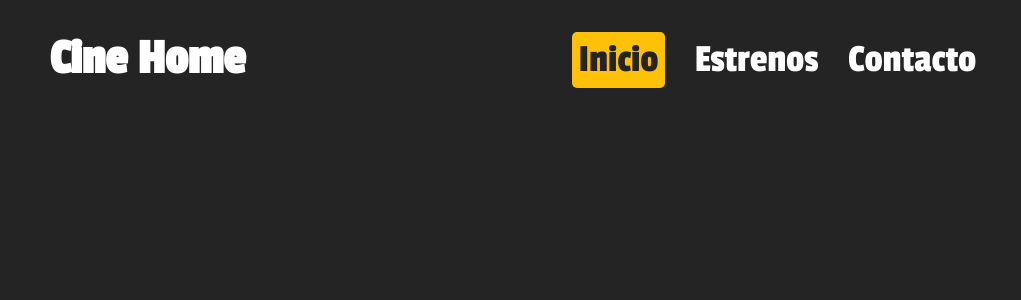
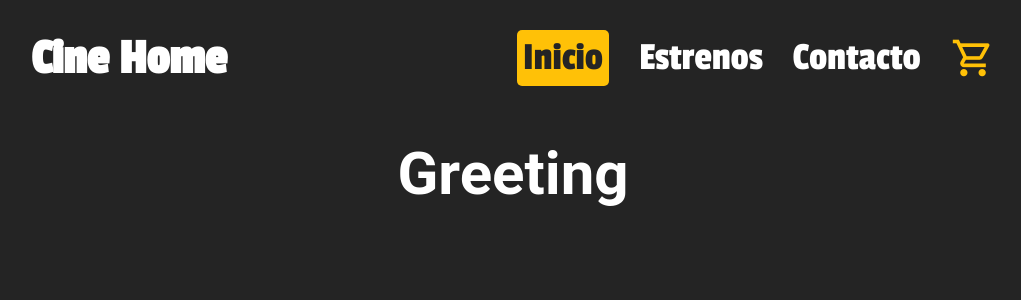
Before and after one commit to martinsetaro/newcinehome, a React (Create React App) app: page / in a window 1280 px wide. Shown: the top 300 px of the page, without its empty margins (127-1148 px from the left). Built offline with nearby package versions, Linux system fonts and the light colour scheme.

Commit message:
Agregue CartWidget y ItemListContainer

```diff
--- a/public/index.html
+++ b/public/index.html
@@ -19,6 +19,8 @@
     <link rel="preconnect" href="https://fonts.googleapis.com">
     <link rel="preconnect" href="https://fonts.gstatic.com" crossorigin>
     <link href="https://fonts.googleapis.com/css2?family=Passion+One&display=swap" rel="stylesheet">
+    <link href="https://fonts.googleapis.com/css2?family=Material+Icons+Outlined"
+      rel="stylesheet">
     <title>React App</title>
   </head>
   <body>
--- a/src/components/App.js
+++ b/src/components/App.js
@@ -1,9 +1,11 @@
 
 import Header from "./Header";
+import ItemListContainer from "./ItemListContainer";
 
 const App = () => {
   return (<>
     <Header/>
+    <ItemListContainer name="Greeting"/>
 
 
 
--- /dev/null
+++ b/src/components/CartWidget.js
@@ -0,0 +1,11 @@
+
+
+const CartWidget = () => {
+  return (
+    <span className="material-icons-outlined">
+shopping_cart
+</span>
+  )
+}
+
+export default CartWidget
--- /dev/null
+++ b/src/components/ItemListContainer.js
@@ -0,0 +1,13 @@
+
+
+const ItemListContainer = (props) => {
+  return (
+      <>
+      <div className="listContainer">
+   <h2>{props.name}</h2>
+   </div>
+   </>
+  )
+}
+
+export default ItemListContainer
--- a/src/components/NavBar.js
+++ b/src/components/NavBar.js
@@ -1,4 +1,4 @@
-
+import CartWidget from "./CartWidget"
 
 const NavBar = () => {
   return (
@@ -6,6 +6,7 @@
         <a href="#" className="enlaces enlace-activo">Inicio</a>
         <a href="#" className="enlaces">Estrenos</a>
         <a href="#" className="enlaces">Contacto</a>
+        <CartWidget/>
     </nav>
 
   )
--- a/src/estilo.scss
+++ b/src/estilo.scss
@@ -48,6 +48,12 @@
     transition: all .3s linear;
 
 }
+.nav__principal
+{
+    display: flex;
+    justify-content: space-around;
+    align-items: center;
+}
 .nav__principal .enlace-activo
 {
     background-color: #ffc107;
@@ -61,3 +67,26 @@
     background-color: #242424;
     color: #ffc107;
 }
+.material-icons-outlined
+{
+    color: #ffc107;
+    font-size: 4.4rem;
+   margin-left: 3rem;
+   cursor: pointer;
+
+}
+.material-icons-outlined:hover
+{
+    color: #ffffff;
+}
+.listContainer
+{
+    width: 100%;
+    height: 40rem;
+    padding-top: 3rem;
+    h2
+    {
+        text-align: center;
+        margin: 0;
+    }
+}
```
